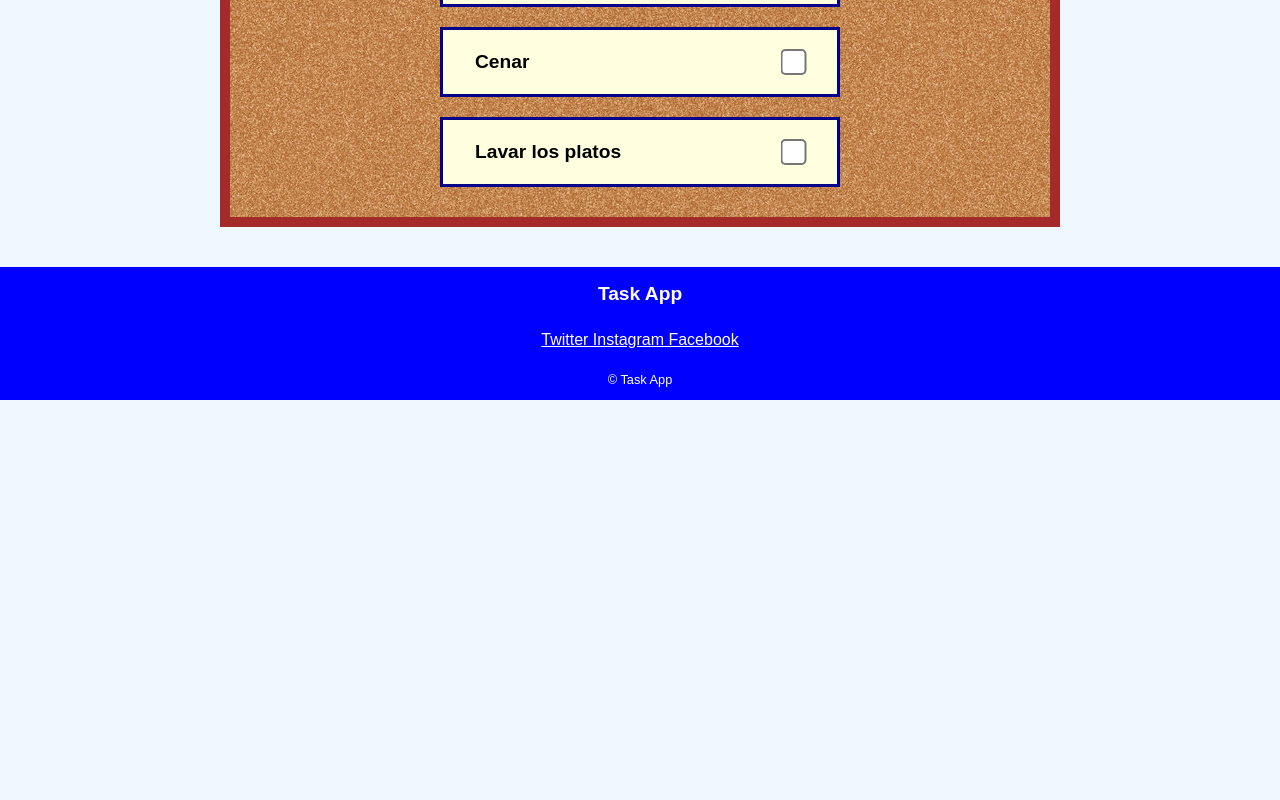
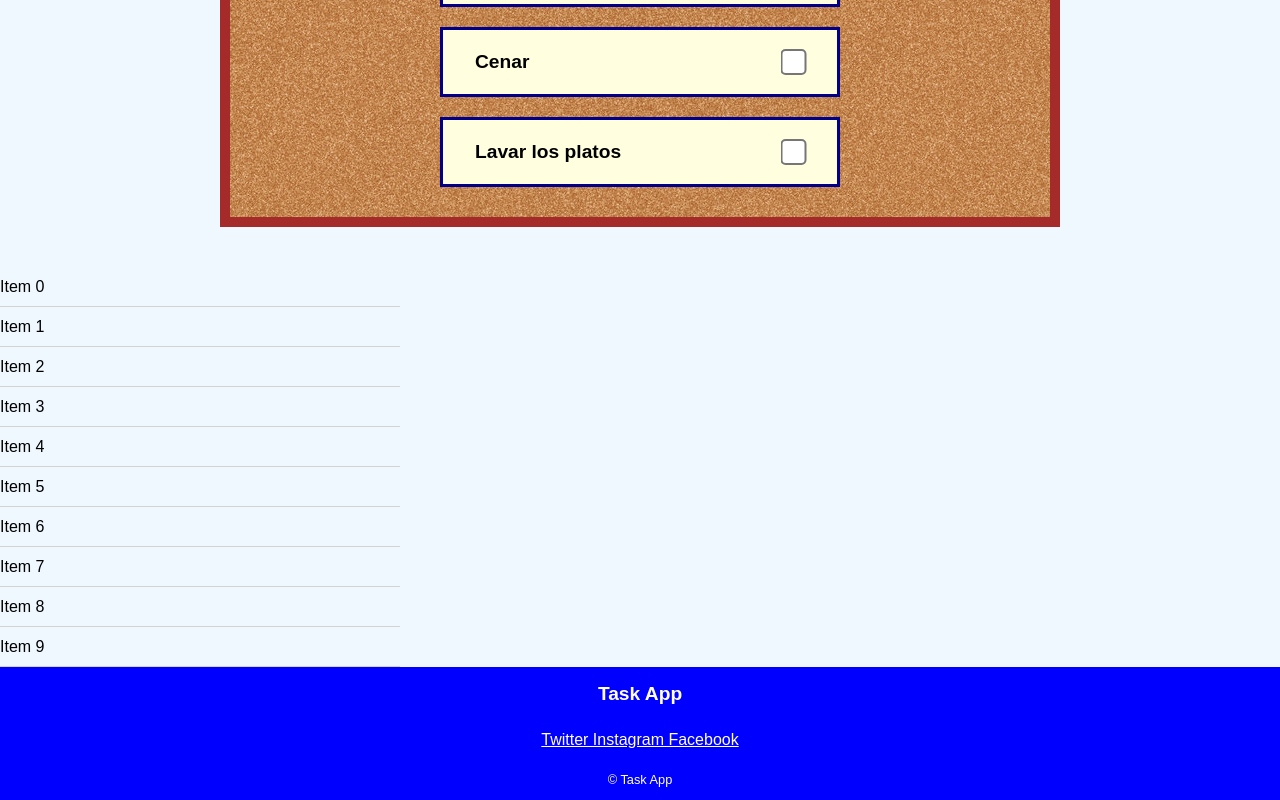
Before and after one commit to Amaza-ing/OW-React-Advanced-Course, a React (Vite) app: page /tasks in a window 1280 px wide. Shown: the part 634-1434 px from the top of the page. Before the commit the page ends 1034 px from the top, so only its background shows below. Built offline with nearby package versions, Linux system fonts and the light colour scheme.

Commit message:
13-list-virtualization

```diff
--- a/package.json
+++ b/package.json
@@ -12,7 +12,8 @@
   "dependencies": {
     "react": "^18.3.1",
     "react-dom": "^18.3.1",
-    "react-router-dom": "^6.24.0"
+    "react-router-dom": "^6.24.0",
+    "react-window": "^1.8.10"
   },
   "devDependencies": {
     "@types/react": "^18.3.3",
--- a/src/pages/TasksPage.jsx
+++ b/src/pages/TasksPage.jsx
@@ -5,9 +5,25 @@ import { TaskContext } from "../context/task.context";
 import TaskCard from "../components/TaskCard";
 import CreateTask from "../components/CreateTask";
 import CompoundFooter from "../components/CompoundFooter";
+import { FixedSizeList } from "react-window";
 
 function TasksPage() {
   console.log("Tasks Page rendered");
+
+  const data = Array.from({ length: 100000 }, (_, index) => `Item ${index}`);
+
+  const renderRow = ({ index, style }) => (
+    <div
+      style={{
+        ...style,
+        display: "flex",
+        alignItems: "center",
+        borderBottom: "1px solid lightgrey",
+      }}
+    >
+      <span>{data[index]}</span>
+    </div>
+  );
 
   const { tasks, hasLoaded, hasError, getTasks } = useContext(TaskContext);
 
@@ -71,6 +87,17 @@ function TasksPage() {
         </ul>
       </section>
 
+      <div>
+        <FixedSizeList
+          height={400}
+          width={400}
+          itemCount={data.length}
+          itemSize={40}
+        >
+          {renderRow}
+        </FixedSizeList>
+      </div>
+
       <CompoundFooter className="footer">
         <CompoundFooter.Title className="footer-title">
           Task App
```
Also changed, not shown: 1 other file (tests, documents, lock files or other folders).
